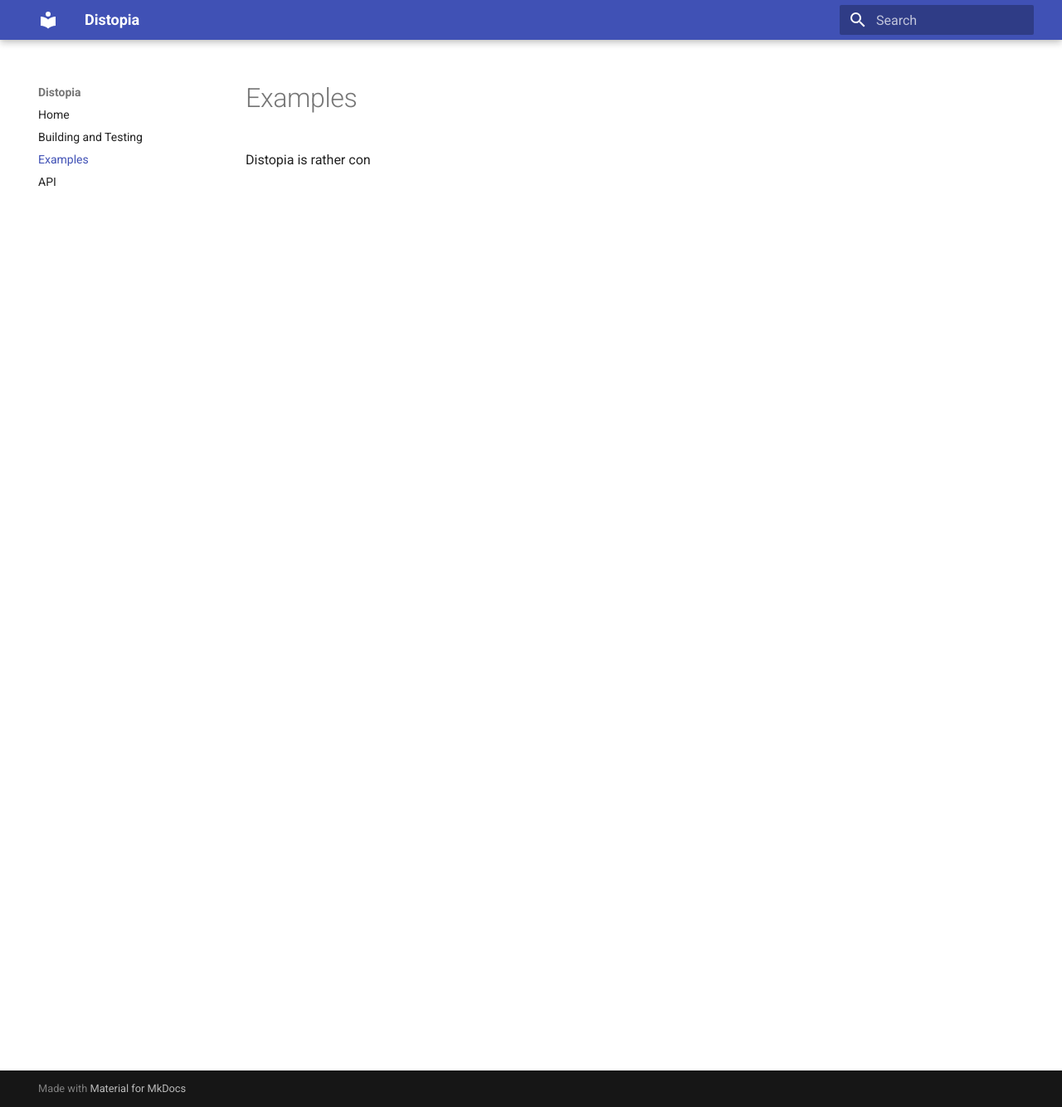
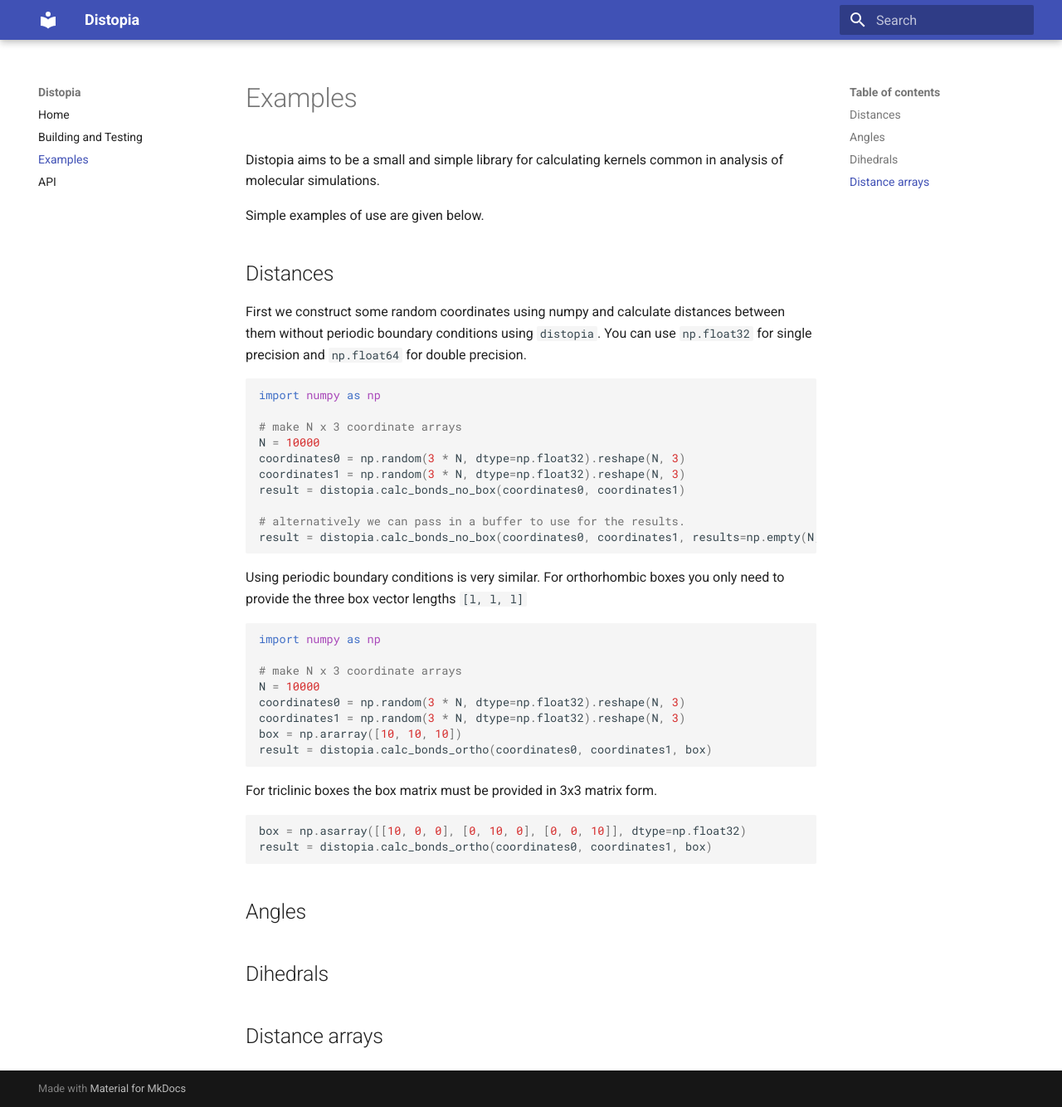
Before and after one commit to MDAnalysis/distopia, an MkDocs documentation site: the page built from docs/docs/examples.md, in a window 1280 px wide and 1334 px high. Shown: the whole window at 83% size. Built offline with MkDocs 1.6.1 and Material for MkDocs 9.7.7, drawn with Linux system fonts in a browser that asks for light colours.

Commit message:
start of examples

````diff
--- a/docs/docs/examples.md
+++ b/docs/docs/examples.md
@@ -1,3 +1,51 @@
 # Examples
 
-Distopia is rather con
+Distopia aims to be a small and simple library for calculating kernels common in analysis of molecular simulations.
+
+Simple examples of use are given below.
+
+## Distances
+
+First we construct some random coordinates using numpy and calculate distances between them without periodic boundary conditions using `distopia`. You can use `np.float32` for single precision and `np.float64` for double precision.
+
+```python
+import numpy as np
+
+# make N x 3 coordinate arrays
+N = 10000
+coordinates0 = np.random(3 * N, dtype=np.float32).reshape(N, 3)
+coordinates1 = np.random(3 * N, dtype=np.float32).reshape(N, 3)
+result = distopia.calc_bonds_no_box(coordinates0, coordinates1)
+
+# alternatively we can pass in a buffer to use for the results.
+result = distopia.calc_bonds_no_box(coordinates0, coordinates1, results=np.empty(N, dtype=np.float32))
+```
+
+Using periodic boundary conditions is very similar. For orthorhombic boxes you only need to provide the three box vector lengths `[l, l, l]`
+
+```python
+import numpy as np
+
+# make N x 3 coordinate arrays
+N = 10000
+coordinates0 = np.random(3 * N, dtype=np.float32).reshape(N, 3)
+coordinates1 = np.random(3 * N, dtype=np.float32).reshape(N, 3)
+box = np.ararray([10, 10, 10])
+result = distopia.calc_bonds_ortho(coordinates0, coordinates1, box)
+```
+
+For triclinic boxes the box matrix must be provided in 3x3 matrix form.
+
+```python
+box = np.asarray([[10, 0, 0], [0, 10, 0], [0, 0, 10]], dtype=np.float32)
+result = distopia.calc_bonds_ortho(coordinates0, coordinates1, box)
+```
+
+## Angles
+
+
+
+## Dihedrals
+
+
+## Distance arrays
````
Also changed, not shown: docs/docs/building_and_testing.md (+10 -0 lines), docs/docs/index.md (+3 -3 lines).
